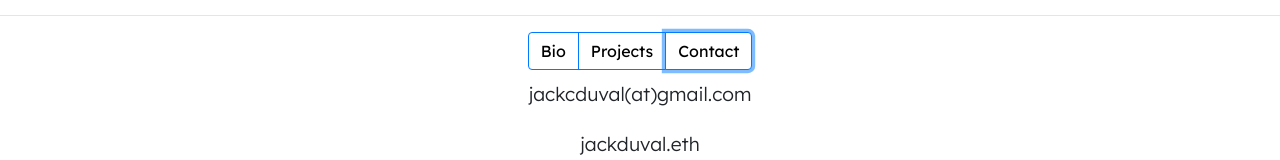
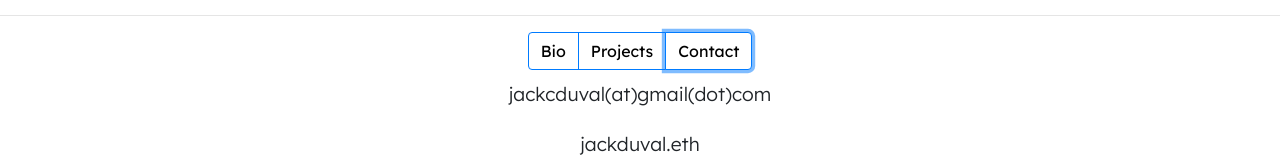
Before and after one commit to jack-duval/2021-portfolio, a React (Create React App) app: page / in a window 1280 px wide. Both pictures are taken after a click on the button "Contact". Shown: the part 177-337 px from the top of the page. Built offline with nearby package versions, Linux system fonts and the light colour scheme.

Commit message:
replace "." with (dot)

```diff
--- a/src/Contact/Contact.jsx
+++ b/src/Contact/Contact.jsx
@@ -5,7 +5,7 @@ const Contact = () => {
     return (
         <div>
             <h4 className="contact">
-                jackcduval(at)gmail.com
+                jackcduval(at)gmail(dot)com
             </h4>
             <h4 className="contact">
                 jackduval.eth
```
